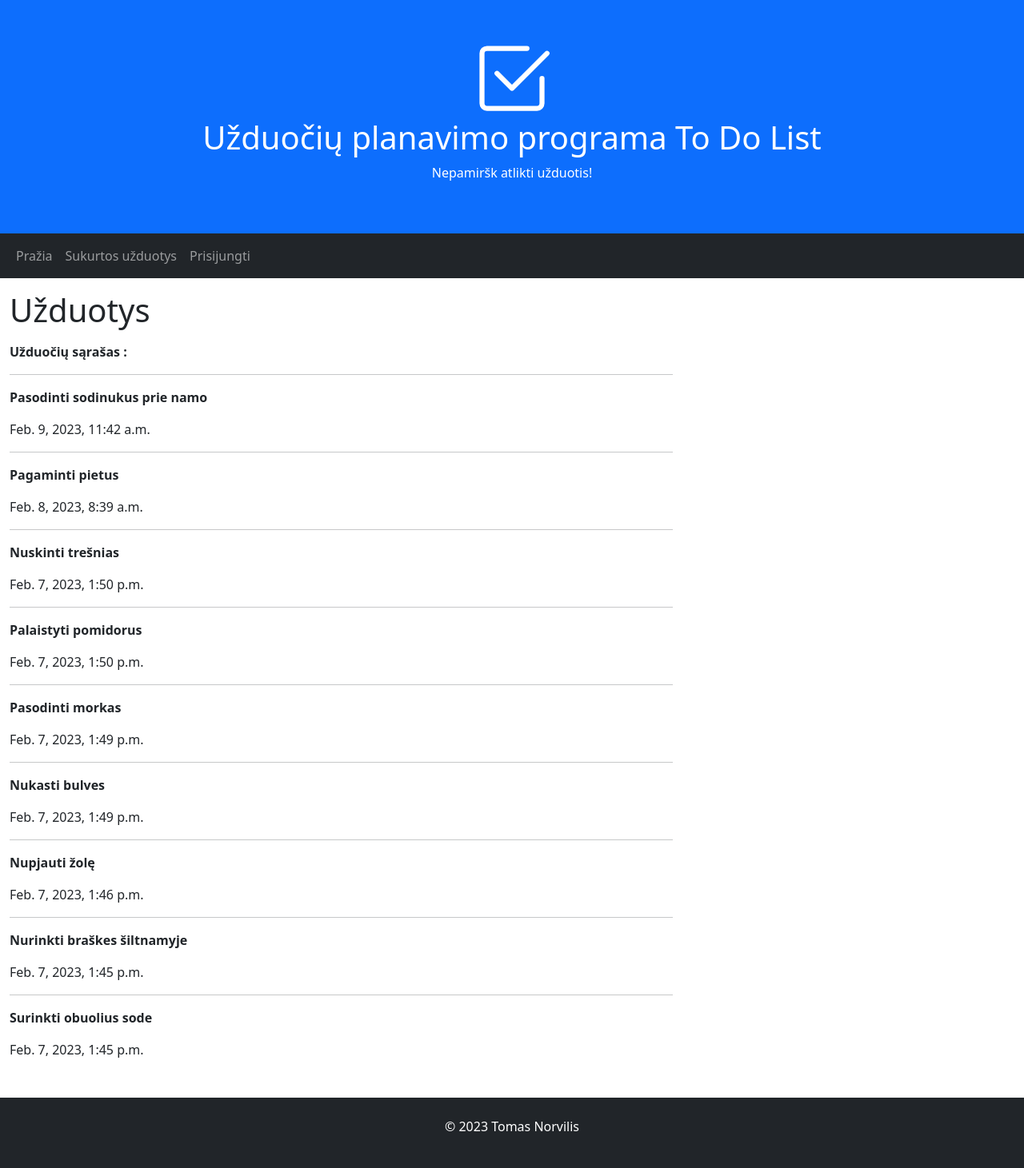
After one commit to TomasNorv/pythonTo_Do_List_2023_02_06, a Django app: page /uzduotys/ in a window 1280 px wide. The commit adds this page. Shown: the whole page at 80% size. Run offline with Django 4.2, Linux system fonts and the light colour scheme; data comes from the database, SQL or seed files in the repository; both versions use the stored data as it was after the commit.

Commit message:
atvaizduoja vartotojo priskirtas uzduotis

```diff
--- a/mysite/mysite/settings.py
+++ b/mysite/mysite/settings.py
@@ -122,3 +122,7 @@ STATIC_URL = 'static/'
 # https://docs.djangoproject.com/en/4.1/ref/settings/#default-auto-field
 
 DEFAULT_AUTO_FIELD = 'django.db.models.BigAutoField'
+
+LOGIN_REDIRECT_URL = '/'
+
+LOGOUT_REDIRECT_URL = '/'
--- a/mysite/mysite/urls.py
+++ b/mysite/mysite/urls.py
@@ -15,8 +15,15 @@ Including another URLconf
 """
 from django.contrib import admin
 from django.urls import path, include
+# from django.views.generic import RedirectView
 
 urlpatterns = [
     path('admin/', admin.site.urls),
-    path('todolist/', include('todolist.urls')),
+    path('', include('todolist.urls')),
+#     path('', RedirectView.as_view(url='todolist/', permanent=True)),
 ]
+
+
+urlpatterns += [
+    path('accounts/', include('django.contrib.auth.urls')),
+]
--- a/mysite/todolist/models.py
+++ b/mysite/todolist/models.py
@@ -12,3 +12,4 @@ class Uzduotis(models.Model):
     class Meta:
         verbose_name = "Užduotis"
         verbose_name_plural ='Užduotys'
+        ordering = ['-created']
--- a/mysite/todolist/templates/base.html
+++ b/mysite/todolist/templates/base.html
@@ -28,17 +28,35 @@
   <div class="container-fluid">
     <ul class="navbar-nav">
 
+
       <li class="nav-item">
         <a class="nav-link" href="{% url 'index' %}">Pražia</a>
       <li class="nav-item">
+        <a class="nav-link" href="{% url 'sukurtos_užduotys' %}">Sukurtos užduotys </a>
 
-   </ul>
+ {% if user.is_authenticated %}
+        <li class="nav-item"><a class="nav-link" href="#">Sukurti užduotį</a></li>
+      <li class="nav-item"><a class="nav-link" href="{% url 'user_užduotys' %}">Mano užduotys</a></li>
+
+         <li class="nav-item"><a class="nav-link" href="#">
+              <svg class="bi bi-person" width="1.5em" height="1.5em" viewBox="0 0 16 16" fill="currentColor" xmlns="http://www.w3.org/2000/svg">
+                <path fill-rule="evenodd" d="M13 14s1 0 1-1-1-4-6-4-6 3-6 4 1 1 1 1h10zm-9.995-.944v-.002.002zM3.022 13h9.956a.274.274 0 00.014-.002l.008-.002c-.001-.246-.154-.986-.832-1.664C11.516 10.68 10.289 10 8 10c-2.29 0-3.516.68-4.168 1.332-.678.678-.83 1.418-.832 1.664a1.05 1.05 0 00.022.004zm9.974.056v-.002.002zM8 7a2 2 0 100-4 2 2 0 000 4zm3-2a3 3 0 11-6 0 3 3 0 016 0z" clip-rule="evenodd"/>
+              </svg>
+              {{ user.get_username }}</a></li>
+            <li class="nav-item"><a class="nav-link" href="{% url 'logout'%}">Atsijungti</a></li>
+          {% else %}
+            <li class="nav-item"><a class="nav-link" href="{% url 'login'%}">Prisijungti</a></li>
+
+          {% endif %}
+    </ul>
   </div>
 </nav>
 
 
     <div class="col-sm-8">
+      <div class="container-fluid">
       {% block content %}{% endblock %}
+      </div>
     </div>
 
 <footer class="bottom">
--- a/mysite/todolist/templates/index.html
+++ b/mysite/todolist/templates/index.html
@@ -3,9 +3,9 @@
 
 {% block content %}
 <ul></ul>
-<p><b>Šiuo metu užduočių yra : <b/></p>
+<p><b>Šiuo metu užduočių yra : </b></p>
 <ul>
     <li><b>Užduotys:</b> {{ num_Uzduotis }} </li>
 </ul>
-
+<p>Čia jūs lankotes {{ num_visits }}-ą kartą.</p>
 {% endblock %}
--- /dev/null
+++ b/mysite/todolist/templates/uzduotys.html
@@ -0,0 +1,15 @@
+{% extends "base.html" %}
+{% block title %}Užduotys{% endblock %}
+
+{% block content %}
+<ul></ul>
+ <h1>Užduotys</h1>
+<ul></ul>
+  <p><b>Užduočių sąrašas :</b></p>
+  {% for uzduotis in uzduotys %}
+<hr>
+    <p><b>{{uzduotis.text}} </b></p>
+    <p>{{uzduotis.created}}</p>
+    {% endfor %}
+
+{% endblock %}
--- a/mysite/todolist/urls.py
+++ b/mysite/todolist/urls.py
@@ -3,4 +3,6 @@ from . import views
 
 urlpatterns = [
     path('', views.index, name='index'),
+    path("uzduotys/", views.uzduotys, name= "sukurtos_užduotys"),
+    path('useruzduotys/', views.UserUzduotisListView.as_view(), name = 'user_užduotys'),
 ]
--- a/mysite/todolist/views.py
+++ b/mysite/todolist/views.py
@@ -1,10 +1,31 @@
 from django.shortcuts import render
 from .models import Uzduotis
+from django.contrib.auth.mixins import LoginRequiredMixin
+from django.views.generic import ListView
 # Create your views here.
 def index(request):
     num_Uzduotis = Uzduotis.objects.all().count()
 
+    num_visits = request.session.get('num_visits', 1)
+    request.session['num_visits'] = num_visits + 1
     cotext={
         'num_Uzduotis': num_Uzduotis,
+        'num_visits': num_visits,
     }
     return render(request,'index.html', context=cotext)
+def uzduotys(request):
+    uzduotys= Uzduotis.objects.all
+    context = {
+        'uzduotys': uzduotys
+    }
+    return render(request, 'uzduotys.html', context=context)
+
+
+class UserUzduotisListView(LoginRequiredMixin, ListView):
+    model = Uzduotis
+    template_name = 'user_uzduotys.html'
+    context_object_name = 'uzduotys'
+
+
+    def get_queryset(self):
+        return Uzduotis.objects.filter(user=self.request.user)
```
Also changed, not shown: mysite/todolist/templates/registration/login.html (added, +24 -0 lines), mysite/todolist/templates/user_uzduotys.html (added, +15 -0 lines), mysite/db.sqlite3.
